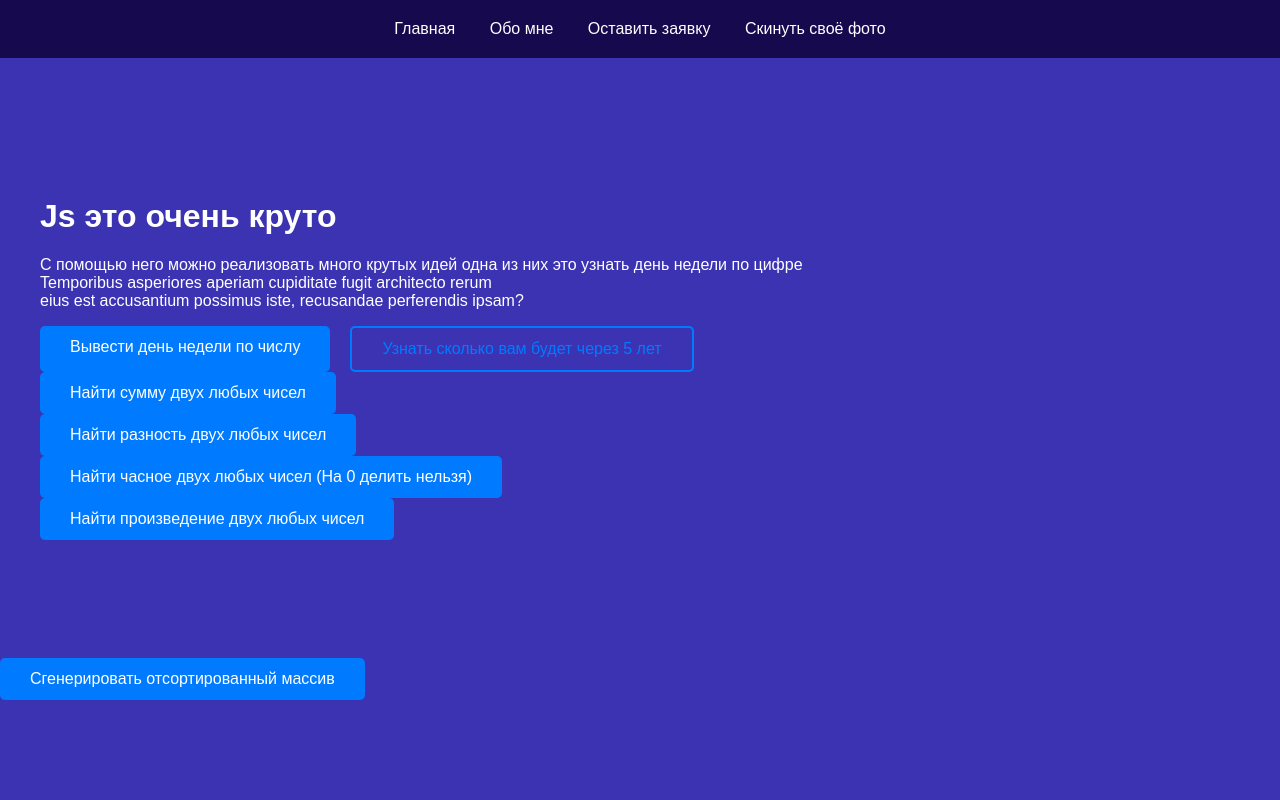
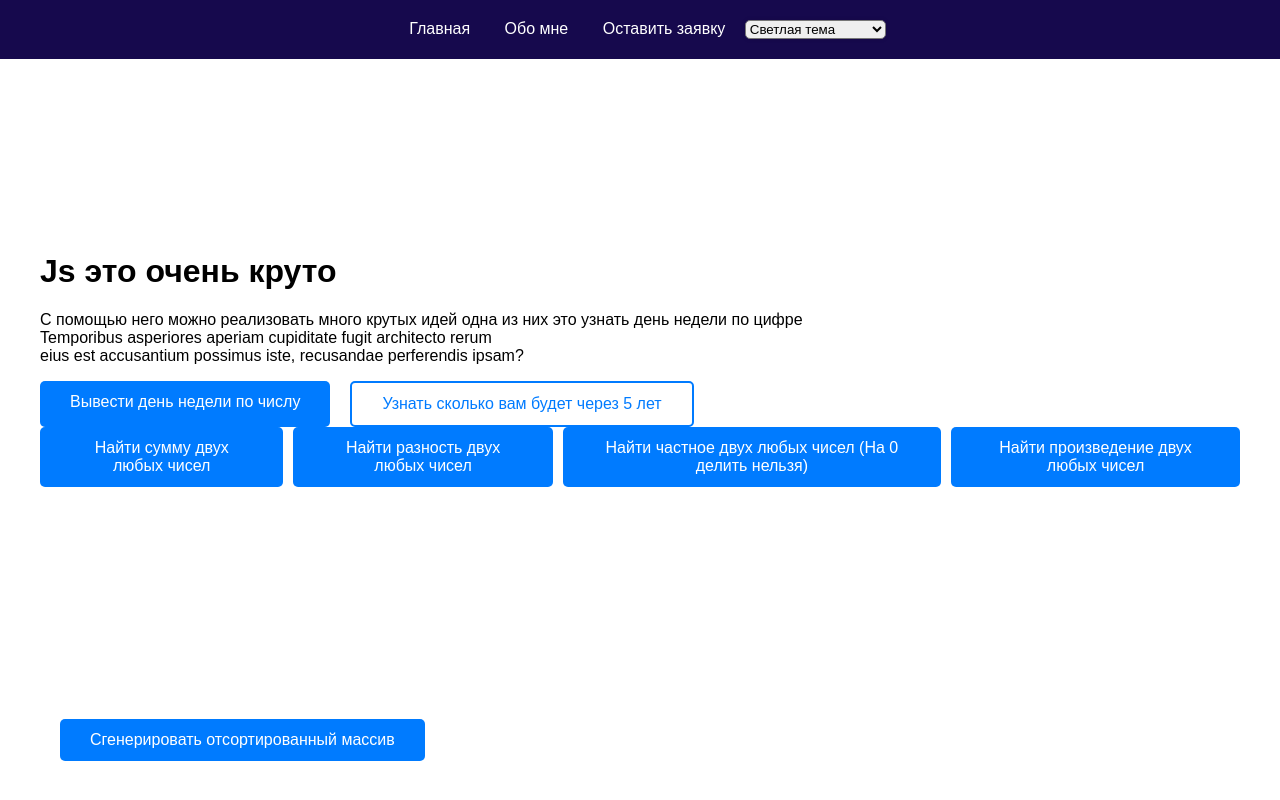
Before and after one commit to zxc-alone/saitu, a plain HTML site: page index.html in a window 1280 px wide. Drawn offline with Linux system fonts and the light colour scheme.

Commit message:
Update index.html

```diff
--- a/index.html
+++ b/index.html
@@ -11,8 +11,42 @@
 body {
     margin: 0;/*Внешний отступ со всех сторон*/
     font-family: Arial, sans-serif; /*Шрифт*/
-    background-color: #3c33b3; /*Фон*/
-    color: #fff;
+}
+/* Основная разметка тела */
+body {
+ transition: all 0.3s ease-in-out;
+}
+
+/* Цветовая схема по умолчанию (светлый фон) */
+.light-theme {
+ background-color: white;
+ color: black;
+
+}
+
+/* Темная цветовая схема */
+.dark-theme {
+ background-color: black;
+ color: white;
+}
+
+/* Зелёная цветовая схема */
+.green-theme {
+ background-color: #bdfdbb;
+ color: #0a7c10;
+}
+
+.witeblue-theme {
+ background-color: #0bfbff;
+ color: #8170e2;
+}
+
+/* Стилизация select элемента */
+#theme-select {
+ border-radius: 5px;
+ width: auto;
+ outline: none;
+ box-shadow: rgba(0, 0, 0, .1) 0 0 5px;
 }
 
 
@@ -215,6 +249,11 @@ button:first-child:hover {
     width: 25%;
     height: 25%;
 }
+
+.Massiv{
+    padding: 60px;
+    margin-bottom: 60px;
+}
 </style>
 <body>
     <div>
@@ -223,7 +262,12 @@ button:first-child:hover {
             <a href="index.html" class="glavnaya">Главная</a>
             <a href="about.html"class="glavnaya">Обо мне</a>
             <a href="new.html"class="glavnaya">Оставить заявку</a>
-            <a href="https://web.telegram.org/a/@Kiilyaaaa">Скинуть своё фото</a>
+            <select id="theme-select">
+                        <option value="light">Светлая тема</option>
+                        <option value="dark">Темная тема</option>
+                        <option value="green">Зелёная тема</option>
+                        <option value="witeblue">Светло-синяя тема</option>
+            </select>
         </nav>
 </div>
     <div class="top_content">
@@ -234,31 +278,19 @@ button:first-child:hover {
                 <button onclick="moth()"> Вывести день недели по числу </button>
                 <button onclick="lvlupAge()"> Узнать сколько вам будет через 5 лет </button>
             </div>
-            <div class="moreButton">
-                <button onclick="sum()"> Найти сумму двух любых чисел </button>
-                <button onclick="minus()"> Найти разность двух любых чисел </button>
-                <button onclick="del()"> Найти часное двух любых чисел (На 0 делить нельзя) </button>
-                <button onclick="kvadratick()"> Найти произведение двух любых чисел </button>
-            </div>
+<div class="moreButton" style="display: flex; gap: 10px;">
+    <button onclick="sum()"> Найти сумму двух любых чисел </button>
+    <button onclick="minus()"> Найти разность двух любых чисел </button>
+    <button onclick="del()"> Найти частное двух любых чисел (На 0 делить нельзя) </button>
+    <button onclick="kvadratick()"> Найти произведение двух любых чисел </button>
+</div>
+
         </div>
     </div>
     <div class="Massiv"><button onclick="alert(numbers.sort(function(a, b) { return a - b; }))"> Сгенерировать отсортированный массив </button></div>
 <div class="top_logo">
-    <div class="top_logo">
 
-    </div>
 </div>
-<br>
-<br>
-<br>
-<br>
-<br>
-<br>
-<br>
-<br>
-<br>
-<br>
-<br>
 <script src="chota.js"></script>
 </body>
 </html>
```
